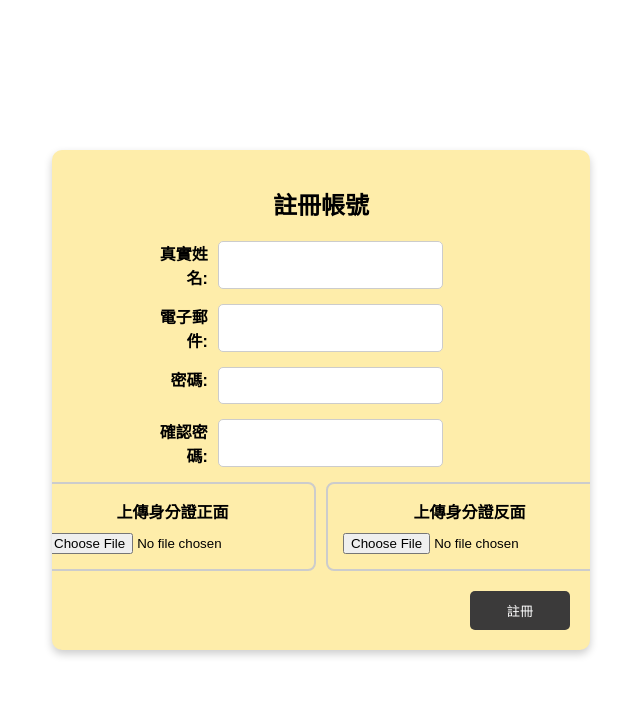
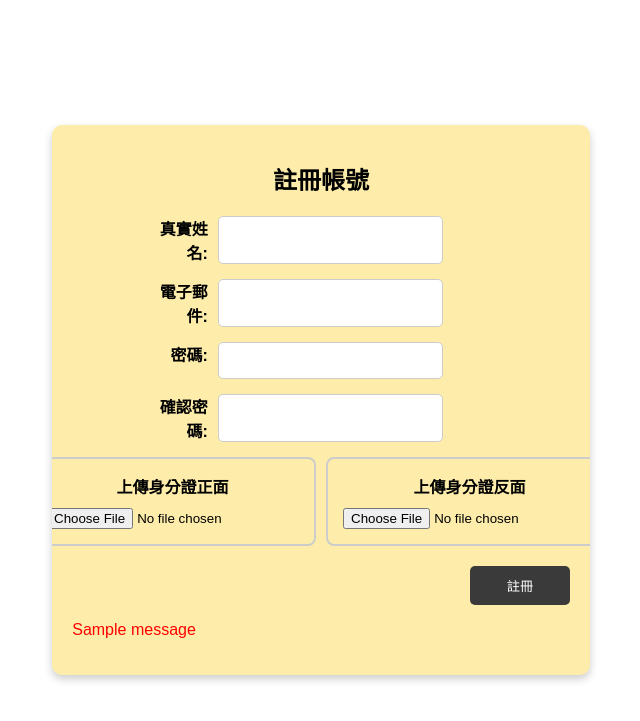
Before and after one commit to KaiXiangC/SE_Final, a Flask app: template app/templates/register.html in a window 1280 px wide. Shown: the top 721 px of the page, without its empty margins (319-959 px from the left). Run offline with Flask 3, Linux system fonts and the light colour scheme; the template is opened without the code that fills it, so the values that code supplies are empty; tables that the repository leaves empty hold one stand-in row (values such as "Sample post"); one stand-in notice (Sample message) is shown.

Commit message:
錯誤訊息

```diff
--- a/app/routes/register.py
+++ b/app/routes/register.py
@@ -21,6 +21,12 @@ def register():
             profileData_filename = ""
             authenticationStatus = False  # 'authenticationStatus' in request.form
             is_admin = False
+            # 檢查電子郵件是否已存在
+            existing_user = User.query.filter_by(email=email).first()
+            if existing_user:
+                flash('此電子郵件已經註冊過!!', 'danger')
+                return render_template('register.html')
+
             if email == 'admin@mail.com':
                 is_admin = True
                 authenticationStatus = True
--- a/app/templates/register.html
+++ b/app/templates/register.html
@@ -81,6 +81,9 @@
         button:hover {
             background-color: #555;
         }
+        p{
+            color: red;
+        }
     </style>
 </head>
 <body>
@@ -122,6 +125,15 @@
             <div class="submit-container">
                 <button type="submit">註冊</button>
             </div>
+            {% with messages = get_flashed_messages(with_categories=true) %}
+                {% if messages %}
+                    <div class="flashes">
+                    {% for category, message in messages %}
+                        <p class="{{ category }}">{{ message }}</p>
+                    {% endfor %}
+                    </div>
+                {% endif %}
+            {% endwith %}
         </form>
     </div>
 
```
Also changed, not shown: app/templates/login.html (+12 -3 lines).
